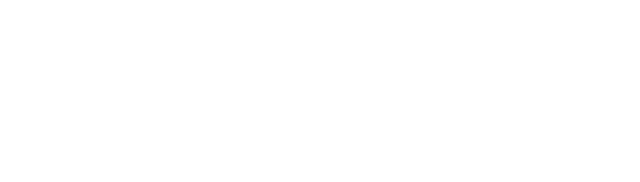
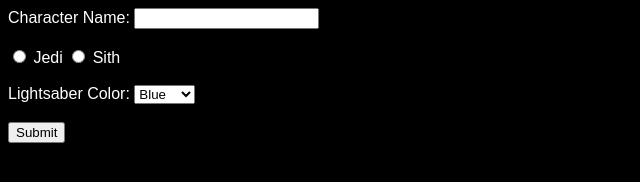
Before and after one commit to AlpineAce27/wb-assess-2, a website: page src/index.html in a window 1280 px wide. Shown: the whole page, without its empty margins (0-640 px from the left). Drawn offline with Linux system fonts and the light colour scheme.

Commit message:
html section started

```diff
--- a/src/index.html
+++ b/src/index.html
@@ -7,5 +7,32 @@
     <link rel="stylesheet" href="styles.css" />
   </head>
 
-  <body></body>
+  <body>
+    <form action="">
+      <label for="character-name">Character Name: </label>
+      <input type="text" name="character-name" id="character-name">
+      <br>
+      <br>
+      <label for="">
+        <input type="radio" name="dark-or-light" value="jedi"> Jedi
+      </label>
+      <label for="">
+        <input type="radio" name="dark-or-light" value="sith"> Sith
+      </label>
+      <br>
+      <br>
+      <label for="lightsaber">Lightsaber Color:
+        <select name="lightsaber" id="lightsaber">
+          <option value="Blue">Blue</option>
+          <option value="Green">Green</option>
+          <option value="Red">Red</option>
+          <option value="Purple">Purple</option>
+        </select>
+      </label>
+      <br>
+      <br>
+      <input type="submit">
+    </form>
+
+  </body>
 </html>
--- a/src/styles.css
+++ b/src/styles.css
@@ -0,0 +1,5 @@
+body {
+    background-color: black;
+    color : white;
+    font-family: sans-serif;
+}
```
